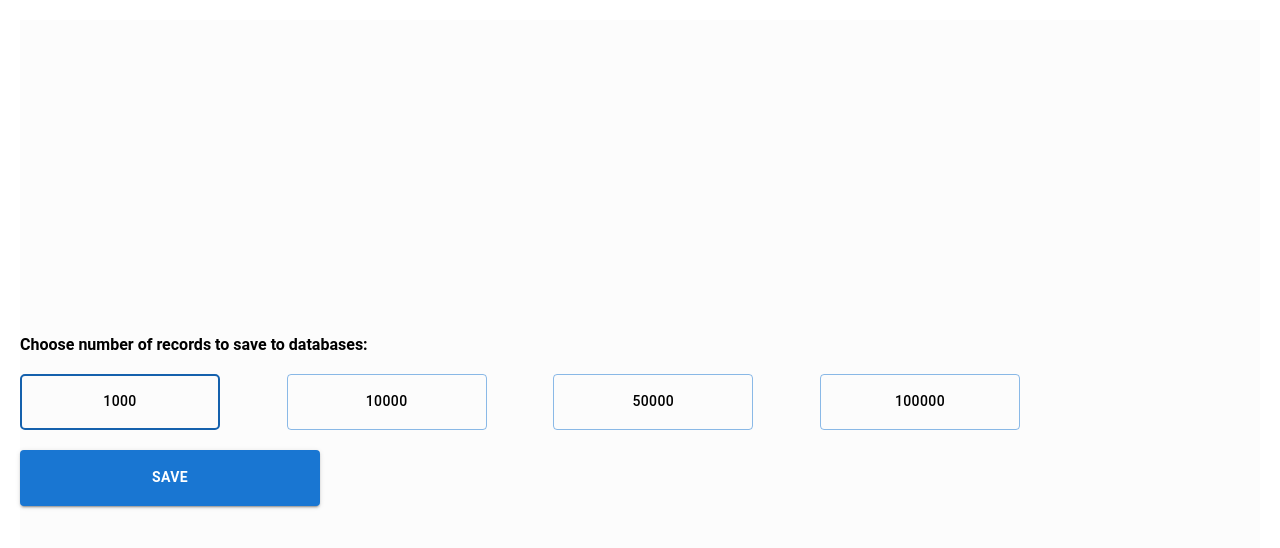
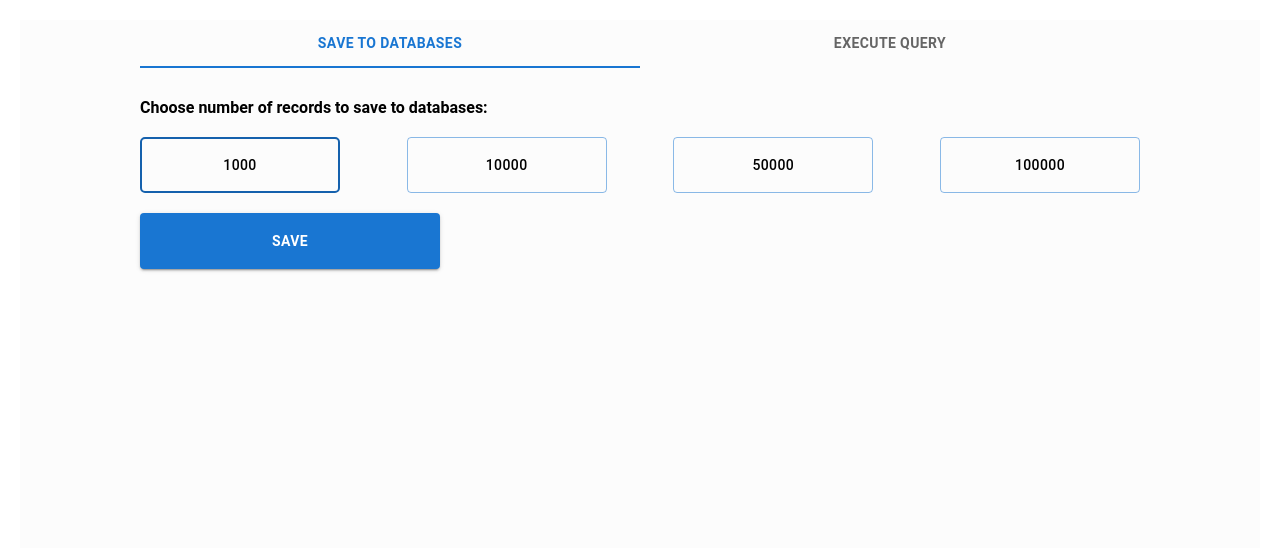
Before and after one commit to PK-Database/dbcomparationUI, a React (Create React App) app: page / in a window 1280 px wide. Shown: the top 548 px of the page. Built offline with nearby package versions, Linux system fonts and the light colour scheme.

Commit message:
Add tabs view

```diff
--- a/src/App.css
+++ b/src/App.css
@@ -1,4 +1,5 @@
 .app {
+  display: flex;
   justify-content: center;
   align-content: center;
   height: 100vmin;
--- a/src/App.js
+++ b/src/App.js
@@ -1,18 +1,11 @@
 import React from "react";
 import './App.css';
-import { BrowserRouter, Route, Routes } from "react-router-dom";
-import QueryPage from "./pages/queryPage/QueryPage";
 import MainPage from "./pages/mainPage/MainPage";
 
 export default function App() {
     return (
     <div className="app">
-        <BrowserRouter>
-            <Routes>
-                <Route path="/" element={<MainPage />} />
-                <Route path="/query" element={<QueryPage/>} />
-            </Routes>
-        </BrowserRouter>
+        <MainPage />
     </div>
   );
 }
--- /dev/null
+++ b/src/components/readTab/ReadTab.jsx
@@ -0,0 +1,49 @@
+import React, { useState } from "react";
+import Button from "@mui/material/Button";
+import cn from "classnames";
+import "./ReadTab.scss";
+
+const options = [
+    {
+        id: 0,
+        name: "1000"
+    },{
+        id: 1,
+        name: "10000"
+    },{
+        id: 2,
+        name: "50000"
+    }, {
+        id: 3,
+        name: "100000"
+    }
+];
+
+const ReadTab = () => {
+    const [records, setRecords] = useState(0);
+    return (
+        <div className="read-tab-container">
+            <span className='label'>Choose number of records to save to databases:</span>
+            <div className="records-picker">
+                <div className="records-picker__carousel">
+                    {options.map((option) => (
+                        <Button
+                            variant='outlined'
+                            className={cn("records-picker__button", records === option.id ? 'records-picker__button-active' : null)}
+                            onClick={() => {
+                                setRecords(option.id);
+                            }}
+                        >
+                            <div className="type">{option.name}</div>
+                        </Button>
+                    ))}
+                </div>
+            </div>
+            <Button variant="contained" className="save-button" onClick={() => {}}>
+                Save
+            </Button>
+        </div>
+    );
+};
+
+export default ReadTab;
--- /dev/null
+++ b/src/components/readTab/ReadTab.scss
@@ -0,0 +1,40 @@
+.read-tab-container {
+  display: flex;
+  width: 1000px;
+  flex-direction: column;
+
+  .records-picker {
+    &__button {
+      width: 200px;
+      height: 56px;
+    }
+
+    &__button-active {
+      border: 2px solid #1561ad !important;
+      border-radius: 5px;
+    }
+
+    &__carousel {
+      margin-bottom: 20px;
+      display: flex;
+      flex-direction: row;
+      justify-content: space-between;
+    }
+
+    .icon {
+      height: 30px;
+    }
+
+    .type {
+      width: 100px;
+      text-transform: capitalize;
+      color: black;
+    }
+  }
+
+  .save-button {
+    width: 300px;
+    font-weight: bold !important;
+    height: 56px;
+  }
+}
--- a/src/pages/mainPage/MainPage.jsx
+++ b/src/pages/mainPage/MainPage.jsx
@@ -1,57 +1,28 @@
 import React, { useState } from "react"
-import Button from "@mui/material/Button";
-import { Navigate } from "react-router-dom";
-import cn from "classnames";
+import {Tab, Tabs} from "@mui/material";
+import WriteTab from "../../components/writeTab/WriteTab";
+import ReadTab from "../../components/readTab/ReadTab";
 import "./MainPage.scss";
-import {Tab, Tabs} from "@mui/material";
-
-const options = [
-    {
-        id: 0,
-        name: "1000"
-    },{
-        id: 1,
-        name: "10000"
-    },{
-        id: 2,
-        name: "50000"
-    }, {
-        id: 3,
-        name: "100000"
-    }
-];
 
 const MainPage = () => {
-    const [records, setRecords] = useState(0);
-    const [navigate, setNavigate] = useState(false);
-    const onClick = () => {
-        setNavigate(true);
-    };
+    const [tab, setTab] = useState(0);
     return (
-            <div className="main-page-container">
-                <span className='label'>Choose number of records to save to databases:</span>
-                {navigate && (
-                    <Navigate to="/query" replace={true} />
-                )}
-                <div className="records-picker">
-                    <div className="records-picker__carousel">
-                        {options.map((option) => (
-                            <Button
-                                variant='outlined'
-                                className={cn("records-picker__button", records === option.id ? 'records-picker__button-active' : null)}
-                                onClick={() => {
-                                    setRecords(option.id);
-                                }}
-                            >
-                                <div className="type">{option.name}</div>
-                            </Button>
-                        ))}
-                    </div>
-                </div>
-                <Button variant="contained" className="save-button" onClick={onClick}>
-                    Save
-                </Button>
-            </div>
+        <div className="main-page-container">
+            <Tabs
+                value={tab}
+                onChange={(e, newValue) => setTab(newValue)}
+                variant="fullWidth"
+                className="tabs"
+            >
+                <Tab label="Save to databases" value={0} className="tab" />
+                <Tab label="Execute query" value={1} className="tab" />
+            </Tabs>
+            {tab === 0 ? (
+                <ReadTab />
+            ) : (
+                <WriteTab />
+            )}
+        </div>
     )
 };
 
--- a/src/pages/mainPage/MainPage.scss
+++ b/src/pages/mainPage/MainPage.scss
@@ -3,37 +3,11 @@
   width: 1000px;
   flex-direction: column;
 
-  .records-picker {
-    &__button {
-      width: 200px;
-      height: 56px;
-    }
+  .tabs {
+    margin-bottom: 30px;
 
-    &__button-active {
-      border: 2px solid #1561ad !important;
-      border-radius: 5px;
-    }
-
-    &__carousel {
-      margin-bottom: 20px;
-      display: flex;
-      flex-direction: row;
-      justify-content: space-between;
-    }
-
-    .icon {
-      height: 30px;
-    }
-
-    .type {
-      width: 100px;
-      text-transform: capitalize;
-      color: black;
+    .tab {
+      font-weight: bold !important;
     }
   }
-  .save-button {
-    width: 300px;
-    font-weight: bold !important;
-    height: 56px;
-  }
 }
```
Also changed, not shown: src/components/writeTab/WriteTab.jsx (renamed from src/pages/queryPage/QueryPage.jsx, +7 -7 lines), src/components/writeTab/WriteTab.scss (renamed from src/pages/queryPage/QueryPage.scss).
